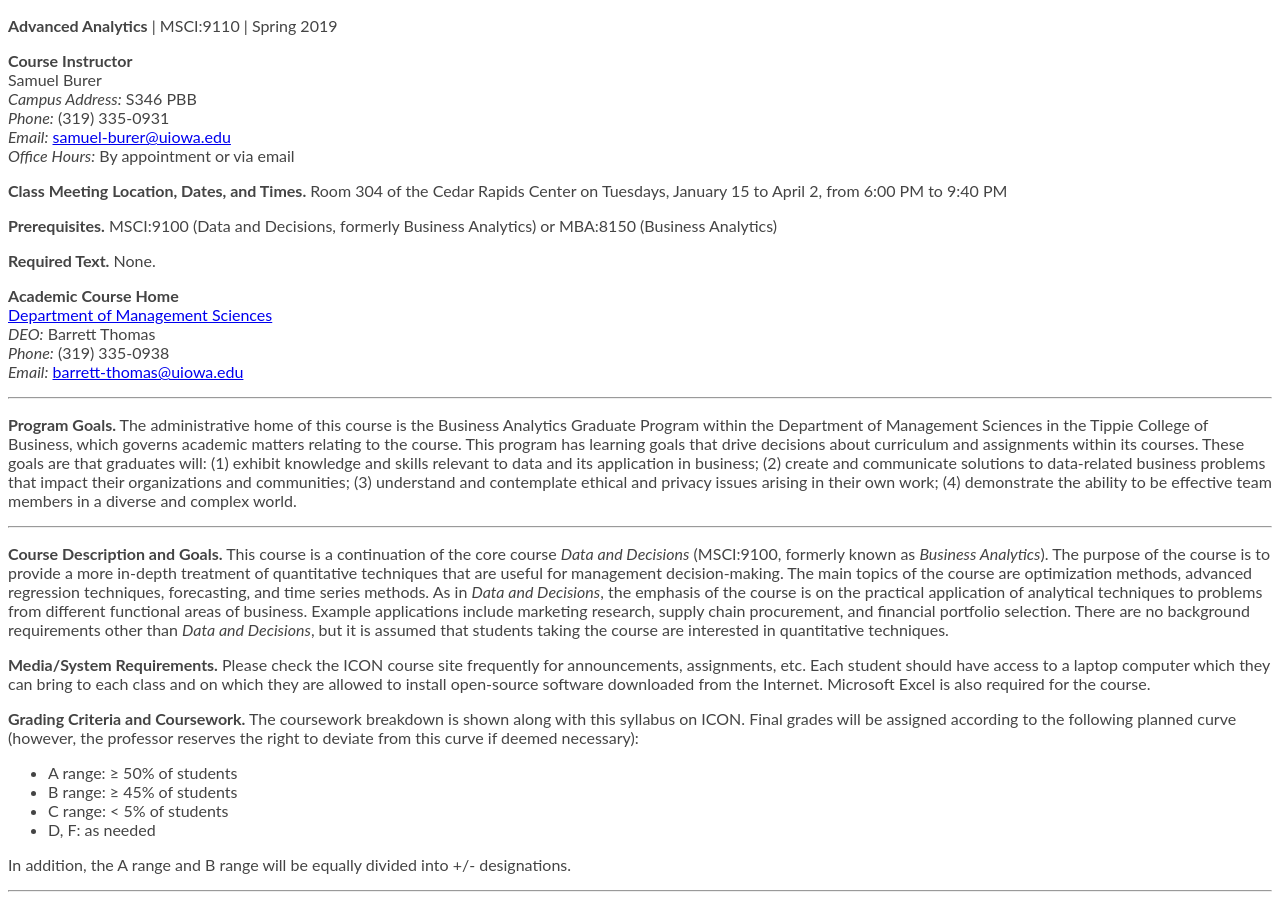
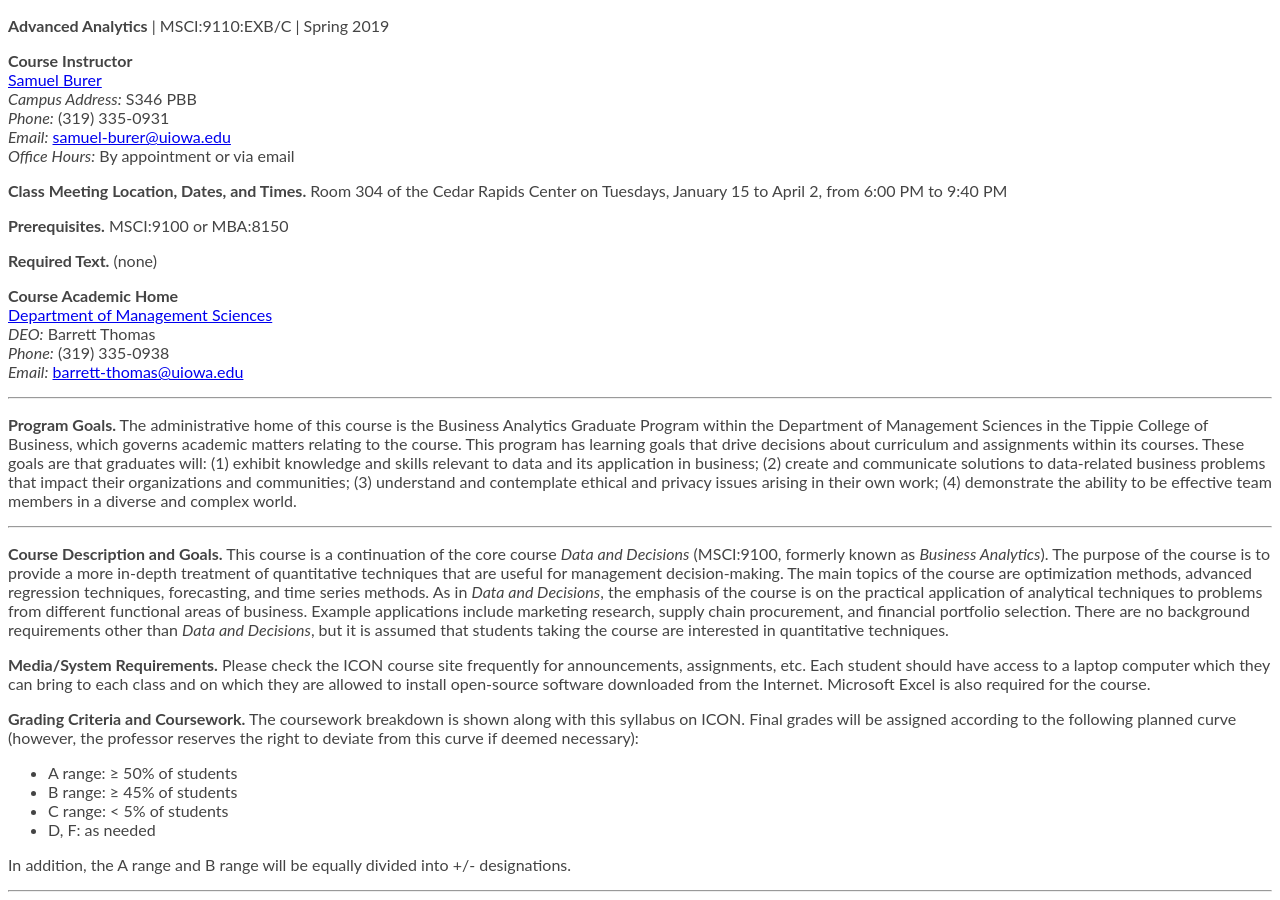
Before and after one commit to sburer/sburer.github.io, a Jekyll site: the page Advanced_Analytics/information/20188/syllabus.html, which Jekyll copies as it is, in a window 1280 px wide and 900 px high. Built offline with Jekyll 4.4.1, drawn with Linux system fonts in a browser that asks for light colours.

Commit message:
Tweaks to AA syllabus. Still lots to do

```diff
--- a/Advanced_Analytics/information/20188/syllabus.html
+++ b/Advanced_Analytics/information/20188/syllabus.html
@@ -17,17 +17,17 @@
   <![endif]-->
 </head>
 <body>
-<p><strong>Advanced Analytics</strong> | MSCI:9110 | Spring 2019</p>
+<p><strong>Advanced Analytics</strong> | MSCI:9110:EXB/C | Spring 2019</p>
 <p><strong>Course Instructor</strong><br />
-Samuel Burer<br />
+<a href="https://tippie.uiowa.edu/people/samuel-a-burer">Samuel Burer</a><br />
 <em>Campus Address:</em> S346 PBB<br />
 <em>Phone:</em> (319) 335-0931<br />
 <em>Email:</em> <a href="mailto:samuel-burer@uiowa.edu">samuel-burer@uiowa.edu</a><br />
 <em>Office Hours:</em> By appointment or via email</p>
 <p><strong>Class Meeting Location, Dates, and Times.</strong> Room 304 of the Cedar Rapids Center on Tuesdays, January 15 to April 2, from 6:00 PM to 9:40 PM</p>
-<p><strong>Prerequisites.</strong> MSCI:9100 (Data and Decisions, formerly Business Analytics) or MBA:8150 (Business Analytics)</p>
-<p><strong>Required Text.</strong> None.</p>
-<p><strong>Academic Course Home</strong><br />
+<p><strong>Prerequisites.</strong> MSCI:9100 or MBA:8150</p>
+<p><strong>Required Text.</strong> (none)</p>
+<p><strong>Course Academic Home</strong><br />
 <a href="https://tippie.uiowa.edu/management-sciences">Department of Management Sciences</a><br />
 <em>DEO:</em> Barrett Thomas<br />
 <em>Phone:</em> (319) 335-0938<br />
```
Also changed, not shown: 1 other file.
